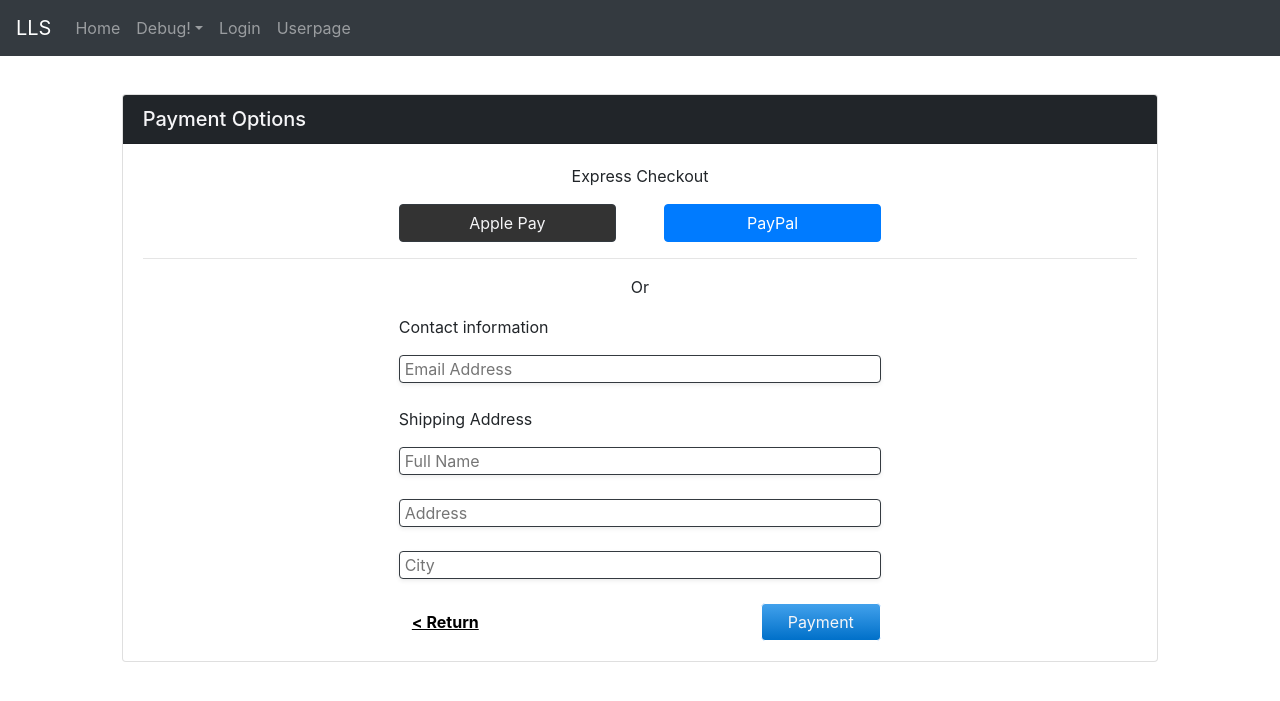
After one commit to wilfredhuang/AppDevelopmentProject, a Flask app: page /guestcheckout in a window 1280 px wide. The commit adds this page. Shown: the top 701 px of the page. Run offline with Flask 2, Linux system fonts and the light colour scheme; some libraries are stand-ins or nearby versions.

Commit message:
more checkout features

```diff
--- a/app.py
+++ b/app.py
@@ -191,7 +191,7 @@ def testAddItem():
             productList.append(product2)
             # Add it into the database
             main.db.get_storage("Cart", True, True)
-            main.db.add_item("Cart", "TestUser", productList)
+            main.db.update_cart("Cart", "TestUser", productList)
             print("-- TEST --")
             test = main.db.return_object("Cart")
             test = test["TestUser"]
@@ -211,9 +211,9 @@ def testAddItem():
 # STILL TESTING
 @app.route("/cart", methods=["GET", "POST"])
 def cart():
+    item = main.db.return_object("Cart")
+    item = item["TestUser"]
     if request.method == "POST":
-        item = main.db.return_object("Cart")
-        item = item["TestUser"]
         if request.form["cart_button"][0] == "+":
             print("---TEST---")
             print(item)
@@ -239,6 +239,11 @@ def cart():
                     main.db.get_storage("Cart", True, True)
                     main.db.add_item("Cart", "TestUser", item)
             print("---TEST---")
+    # Get total cost
+    total_cost = 0
+    for i in item:
+        total_cost += float(i.get_cost()) * float(i.get_quantity())
+
 
 
     main.db.get_storage("Cart", True, True)
@@ -247,8 +252,27 @@ def cart():
         product_object = product_object["TestUser"]
     except:
         product_object = {}
-    return render_template("userCart.html", item=product_object)
+    return render_template("userCart.html", item=product_object, total_cost=total_cost)
 
+# Checkout options
+# JH
+@app.route("/checkoutoptions")
+def checkout_options():
+    return render_template("checkout_options.html")
+
+
+# Guest Checkout
+# JH
+@app.route("/guestcheckout", methods=["GET", "POST"])
+def guest_checkout():
+    return render_template("g_checkout.html")
+
+
+# Payment page to enter card detail if not yet so
+# JH
+@app.route("/payment")
+def payment():
+    return render_template("payment_checkout.html")
 
 
 if __name__ == '__main__':
--- /dev/null
+++ b/templates/g_checkout.html
@@ -0,0 +1,61 @@
+{% extends "main_Base.html" %}
+{% block title %} Guest Checkout {% endblock %}
+
+{% block content %}
+<div style="padding-bottom: 3vw;">
+
+</div>
+
+<div class="container col-md-10">
+    <div class="card">
+        <div class="card-header" style="background-color: rgb(33,37,41);">
+            <h5 class="mb-0" style="color: rgb(245,245,247);">Payment Options</h5>
+        </div>
+        <div class="card-body">
+            <div class="row">
+                <div class="col col-md-6 mx-auto">
+                    <p style="text-align: center;">Express Checkout</p>
+                </div>
+            </div>
+            <div class="row">
+                <div class="col col-md-6 mx-auto"><button class="btn btn-primary border-dark" type="button" style="float: left;width: 45%;background-color: rgba(0,0,0,0.8);color: #f5f5f7;">Apple Pay</button><button class="btn btn-primary" type="button" style="float: right;width: 45%;">PayPal</button></div>
+            </div>
+            <div class="whitespace"></div>
+            <hr />
+            <div class="row">
+                <div class="col col-md-6 mx-auto">
+                    <p style="text-align: center;">Or</p>
+                </div>
+            </div>
+            <div class="row">
+                <div class="col col-md-6 mx-auto">
+                    <p>Contact information</p>
+                </div>
+            </div>
+            <div class="row">
+                <div class="col col-md-6 mx-auto"><input type="text" class="border rounded border-dark shadow-sm" style="width: 100%;padding-left: 1%;" placeholder="Email Address" /></div>
+            </div><br />
+            <div class="row">
+                <div class="col col-md-6 mx-auto">
+                    <p>Shipping Address</p>
+                </div>
+            </div>
+            <div class="row">
+                <div class="col col-md-6 mx-auto"><input type="text" class="border rounded border-dark shadow-sm" style="width: 100%;padding-left: 1%;" placeholder="Full Name" /></div>
+            </div><br />
+            <div class="row">
+                <div class="col col-md-6 mx-auto"><input type="text" class="border rounded border-dark shadow-sm" style="width: 100%;padding-left: 1%;" placeholder="Address" /></div>
+            </div><br />
+            <div class="row">
+                <div class="col col-md-6 mx-auto"><input type="text" class="border rounded border-dark shadow-sm" style="width: 100%;padding-left: 1%;" placeholder="City" /></div>
+            </div><br />
+            <div class="row">
+                <div class="col col-md-6 mx-auto"><a class="btn btn-primary border rounded border-white" role="button" style="background-color: rgba(255,0,0,0);color: rgb(0,0,0);" href="/checkoutoptions"><strong><span style="text-decoration: underline;">&lt; Return</span></strong></a>
+                    <a
+                        class="btn btn-primary bg-primary border rounded border-white button-selected" role="button" style="width: 25%;color: #f5f5f7;background: linear-gradient(#42a1ec,#0070c9);float: right;" href="/payment">Payment</a>
+                </div>
+            </div>
+        </div>
+    </div>
+</div>
+{% endblock %}
--- a/templates/includes/_navbar.html
+++ b/templates/includes/_navbar.html
@@ -10,15 +10,13 @@
 
          <!-- Dropdown -->
          <li class="nav-item dropdown">
-             <a class="nav-link dropdown-toggle" href="#" id="navbardrop"
-            data-toggle="dropdown">
-             Manage Users
-             </a>
-
+             <a class="nav-link dropdown-toggle" href="#" id="navbardrop" data-toggle="dropdown">Debug!</a>
              <div class="dropdown-menu">
-                 <a class="dropdown-item" href="/createUser">Create User</a>
-                 <a class="dropdown-item" href="/retrieveUsers">Retrieve Users</a>
-                 </div>
+                 <a class="dropdown-item" href="/cart">Cart</a>
+                 <a class="dropdown-item" href="/testAddItem">Item adding test</a>
+                 <a class="dropdown-item" href="/checkoutoptions">checkout_options</a>
+                 <a class="dropdown-item" href="/guestcheckout">guest checkout </a>
+             </div>
          </li>
          <li class="nav-item">
              <a class="nav-link" href="/loginMenu">Login</a>
@@ -26,8 +24,5 @@
          <li class="nav-item">
             <a class="nav-link" href="">Userpage</a>
          </li>
-         <li class="nav-item">
-            <a class="nav-link" href="/cart">Cart</a>
-         </li>
      </ul>
 </nav>
```
Also changed, not shown: StorageManager.py (+11 -1 lines), static/css/general.css (+9 -2 lines), templates/checkout_options.html (added, +24 -0 lines), templates/payment_checkout.html (added, +45 -0 lines), templates/userCart.html (+15 -6 lines), 3 other files.
